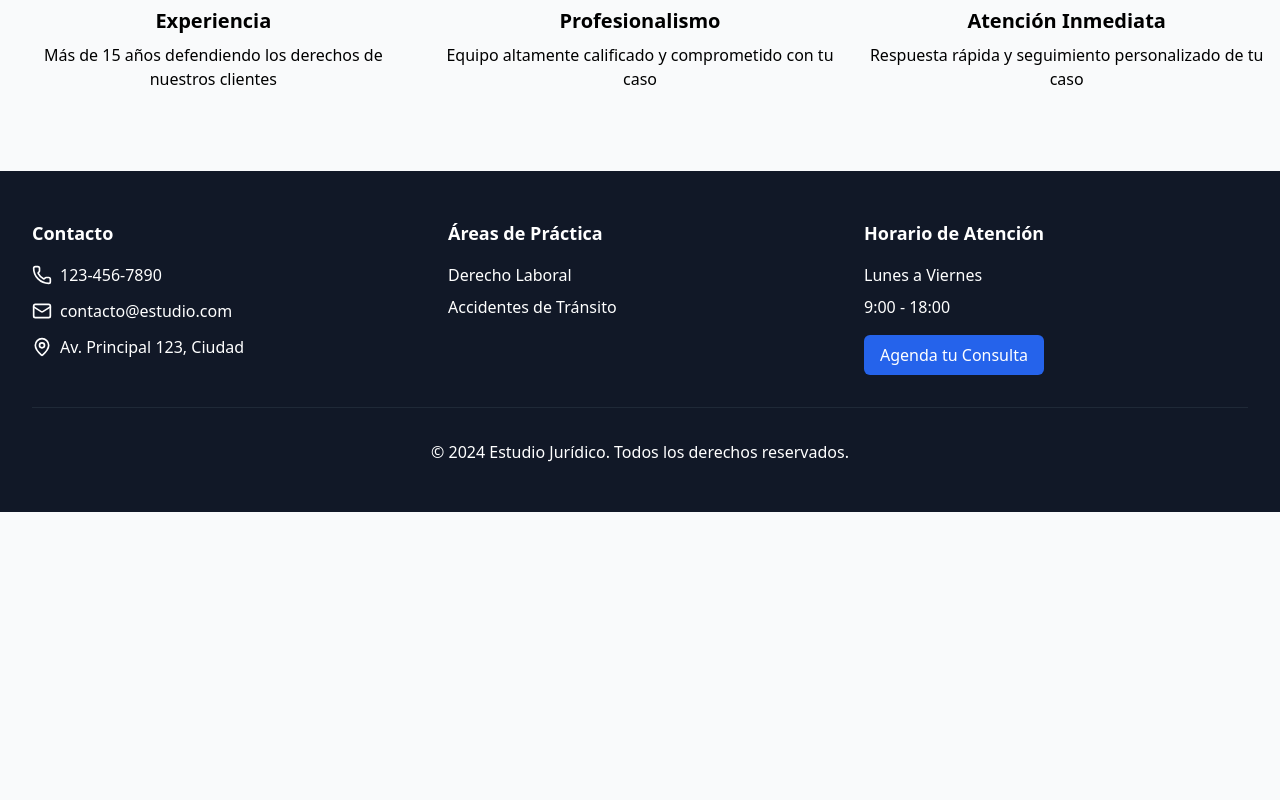
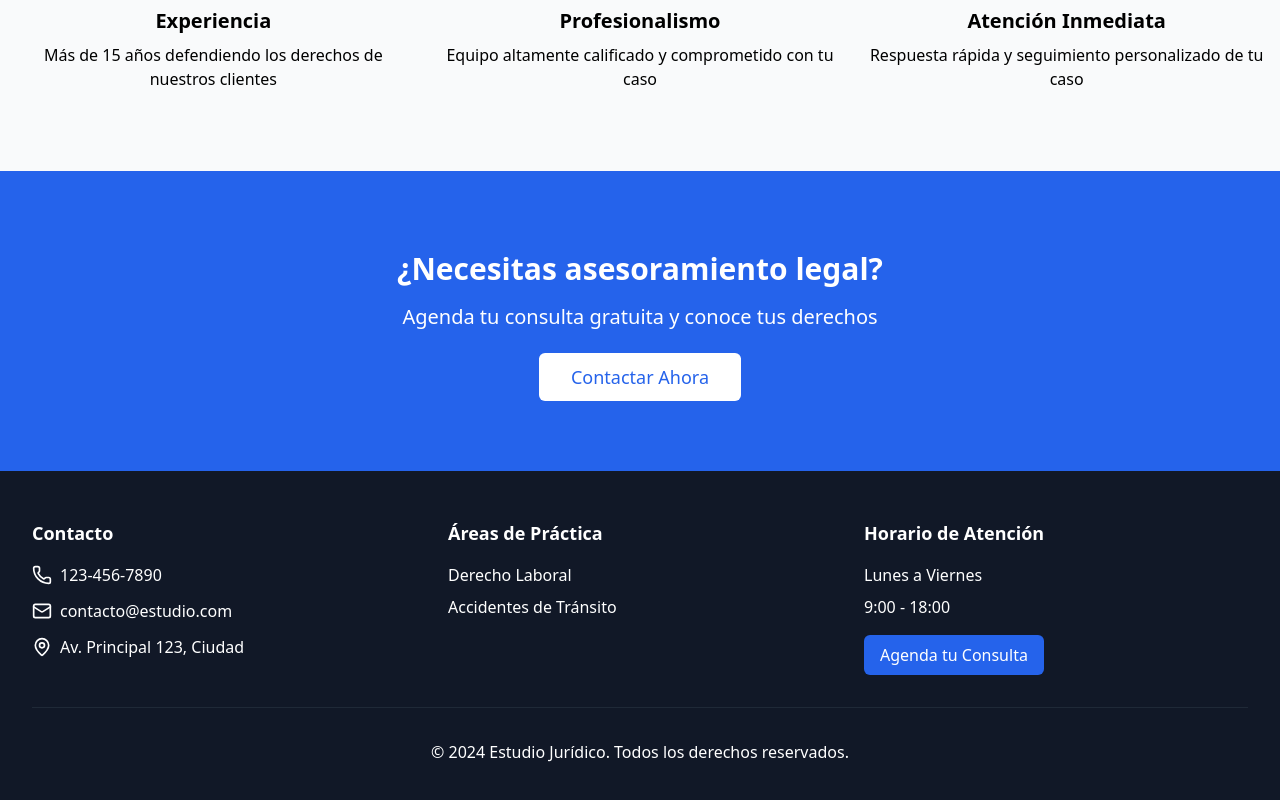
Before and after one commit to montvlein/estudio_juridico, a Next.js app: page / in a window 1280 px wide. Shown: the part 1421-2221 px from the top of the page. Before the commit the page ends 1933 px from the top, so only its background shows below. Built offline with nearby package versions, Linux system fonts and the light colour scheme.

Commit message:
ADD cta section

```diff
--- a/app/client/components/sections/cta-section.jsx
+++ b/app/client/components/sections/cta-section.jsx
@@ -0,0 +1,18 @@
+import Link from 'next/link';
+
+export function CTASection() {
+  return (
+    <section className="py-20 bg-blue-600 text-white">
+      <div className="max-w-7xl mx-auto px-4 text-center">
+        <h2 className="text-3xl font-bold mb-4">¿Necesitas asesoramiento legal?</h2>
+        <p className="text-xl mb-8">Agenda tu consulta gratuita y conoce tus derechos</p>
+        <Link
+          href="/contacto"
+          className="bg-white text-blue-600 px-8 py-3 rounded-md text-lg font-medium hover:bg-gray-100"
+        >
+          Contactar Ahora
+        </Link>
+      </div>
+    </section>
+  );
+}
--- a/app/page.js
+++ b/app/page.js
@@ -1,6 +1,7 @@
 import { HeroSection } from "@components/sections/hero-section";
-import { PracticeAreas } from "./client/components/sections/practice-areas";
-import { WhyChooseUs } from "./client/components/sections/why-choose-us";
+import { PracticeAreas } from "@components/sections/practice-areas";
+import { WhyChooseUs } from "@components/sections/why-choose-us";
+import { CTASection } from "@components/sections/cta-section";
 
 export default function Home() {
   return (
@@ -8,6 +9,7 @@ export default function Home() {
       <HeroSection />
       <PracticeAreas />
       <WhyChooseUs />
+      <CTASection />
     </>
   );
 }
```
